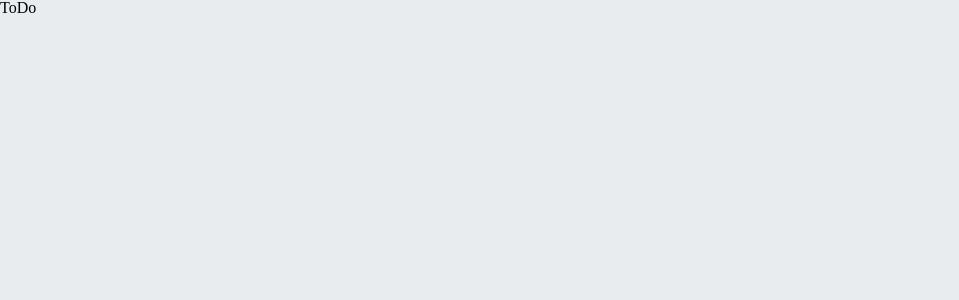
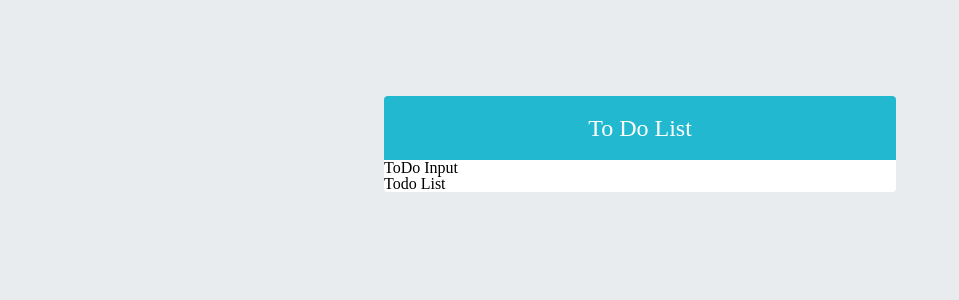
Before and after one commit to SeolJaeHyeok/wanted-pre-onboarding-fe, a React (Create React App) app: page /todo in a window 1280 px wide. Shown: the top 300 px of the page, without its empty margins (0-959 px from the left). Built offline with nearby package versions, Linux system fonts and the light colour scheme; sample sign-in values are in the browser's storage.

Commit message:
feat: todo list components

```diff
--- a/src/pages/ToDo/ToDo.tsx
+++ b/src/pages/ToDo/ToDo.tsx
@@ -1,6 +1,9 @@
 import React, { useEffect } from "react";
 import { useNavigate } from "react-router-dom";
 import { getToken } from "../../utils/func";
+import ToDoInput from "./components/ToDoInput";
+import ToDoList from "./components/ToDoList";
+import ToDoTemplate from "./components/ToDoTemplate";
 
 const ToDo = () => {
   const navigate = useNavigate();
@@ -12,7 +15,10 @@ const ToDo = () => {
     }
   }, []);
 
-  return <div>ToDo</div>;
+  return <ToDoTemplate>
+    <ToDoInput />
+    <ToDoList />
+  </ToDoTemplate>;
 }
 
 export default ToDo;
--- /dev/null
+++ b/src/pages/ToDo/components/ToDoInput.tsx
@@ -0,0 +1,7 @@
+import React from "react";
+
+const ToDoInput = () => {
+  return <div>ToDo Input</div>
+}
+
+export default ToDoInput;
--- /dev/null
+++ b/src/pages/ToDo/components/ToDoList.tsx
@@ -0,0 +1,7 @@
+import React from "react";
+
+const ToDoList = () => {
+  return <div>Todo List</div>
+};
+
+export default ToDoList;
--- /dev/null
+++ b/src/pages/ToDo/components/ToDoTemplate.tsx
@@ -0,0 +1,36 @@
+import React, { ReactNode } from "react";
+import styled from "styled-components";
+
+const Container = styled.div`
+  width: 512px;
+  margin-left: auto;
+  margin-right: auto;
+  margin-top: 6rem;
+  border-radius: 4px;
+  overflow: hidden;
+`;
+
+const Title = styled.div`
+  background: #22b8cf;
+  color: white;
+  height: 4rem;
+  font-size: 1.5rem;
+  display: flex;
+  align-items: center;
+  justify-content: center;
+`;
+
+const Content = styled.div`
+  background: white;
+`;
+
+const ToDoTemplate = ({ children }: { children: ReactNode }) => {
+  return (
+    <Container>
+      <Title>To Do List</Title>
+      <Content>{children}</Content>
+    </Container>
+  );
+};
+
+export default ToDoTemplate;
```
Also changed, not shown: src/pages/ToDo/components/ToDoItem.tsx (added, +7 -0 lines).
